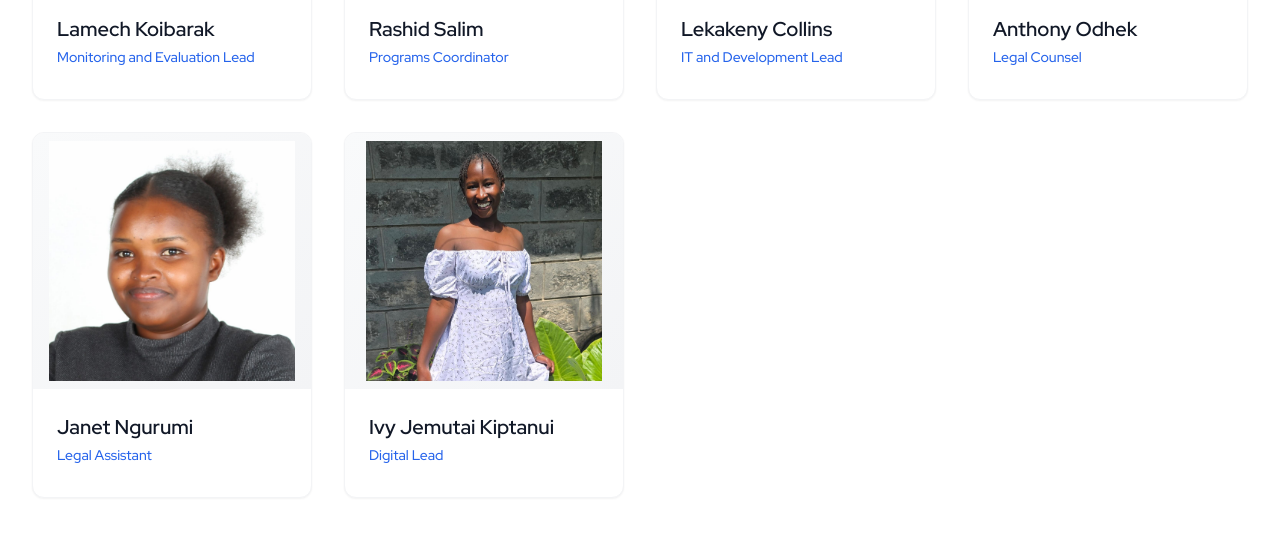
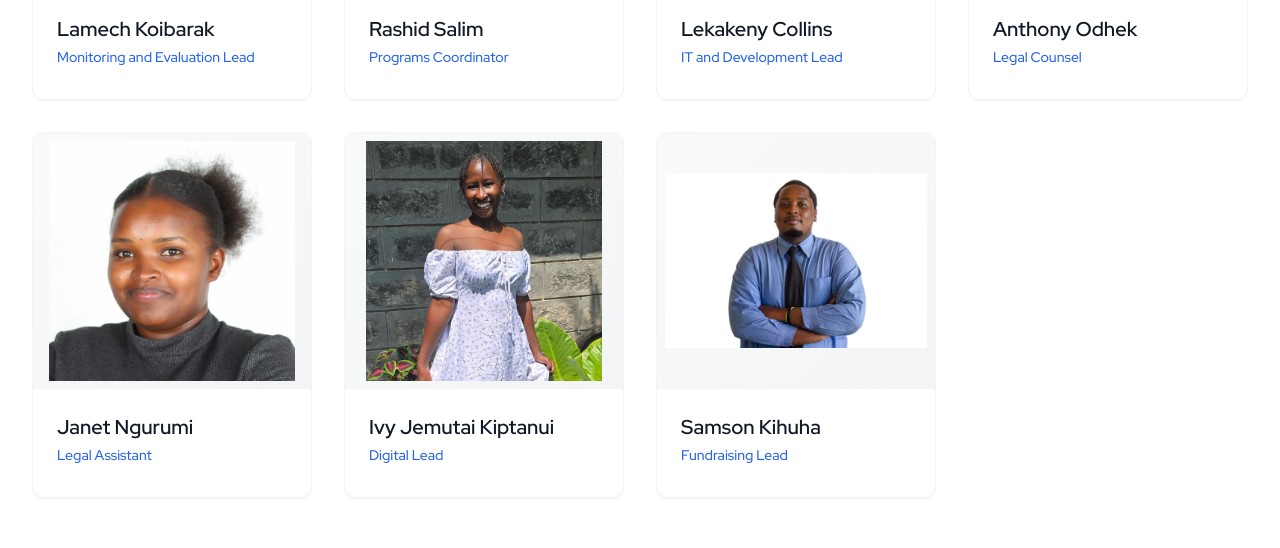
Before and after one commit to lekakenycollins8/kenyan-by-blood-org-website, a Next.js app: page /about in a window 1280 px wide. Shown: the part 7120-7668 px from the top of the page. Built offline with nearby package versions, Linux system fonts and the light colour scheme.

Commit message:
added team member

```diff
--- a/data/about/team.ts
+++ b/data/about/team.ts
@@ -92,4 +92,10 @@ export const teamMembers: TeamMember[] = [
     role: "Digital Lead",
     imageUrl: "/images/team/ivy.jpeg",
   },
+  {
+    id: "15",
+    name: "Samson Kihuha",
+    role: "Fundraising Lead",
+    imageUrl: "/images/team/samson.jpeg",
+  },
 ];
```
Also changed, not shown: public/images/team/samson.jpeg (added).
